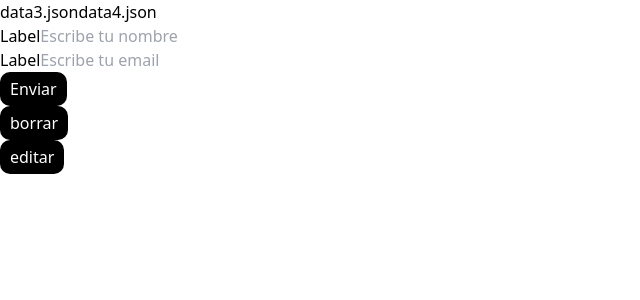
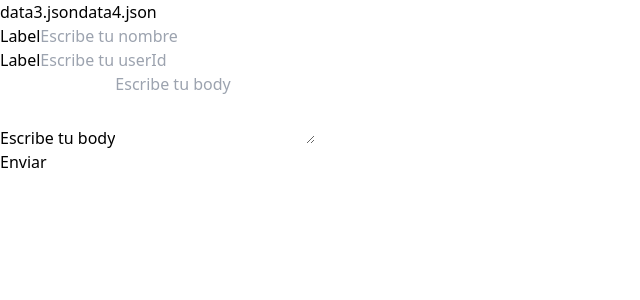
Before and after one commit to Alonso-Roano/Niux-Booking, a React (Vite) app: page / in a window 1280 px wide. Shown: the top 300 px of the page, without its empty margins (0-640 px from the left). Built offline with nearby package versions, Linux system fonts and the light colour scheme; a web font is replaced by a local one.

Commit message:
Agregar get y post

```diff
--- a/public/json/data3.json
+++ b/public/json/data3.json
@@ -1,23 +1,23 @@
 {
-    "inputs": [
+    "input": [
         {
             "props":{
-                "id": "username",
-                "name": "username",
+                "id": "title",
+                "name": "title",
                 "placeholder": "Escribe tu nombre",
                 "className": "input-text",
                 "type": "text",
                 "required": true
             },
             "className":"css",
-            "cantWrite":"/.()",
+            "cantWrite":"yogr",
             "labelContent":"Label",
             "labelCss":"css"
         },
         {
             "props":{
-                "identifier":"email",
-                "type": "email",
+                "identifier":"userId",
+                "type": "number",
                 "required": true
             },
             "cantWrite":"/.()",
@@ -29,16 +29,16 @@
     "textarea": [
         {
             "props":{
-                "id": "info",
-                "name": "info",
-                "placeholder": "Escribe tu info",
-                "className": "textarea-info",
+                "id": "body",
+                "name": "body",
+                "placeholder": "Escribe tu body",
+                "className": "textarea-body",
                 "type": "text",
                 "required": true
             },
             "className":"css",
             "cantWrite":"*",
-            "labelContent":"Escribe tu info",
+            "labelContent":"Escribe tu body",
             "labelCss":"label-css"
         }
     ],
@@ -49,24 +49,9 @@
                 "name": "submit",
                 "type": "button",
                 "label": "Enviar",
-                "className":"bg-gray-200"
+                "className":"h-10 px-6 font-semibold rounded-md bg-black text-white"
             },
-            "onClickId":"si",
-            "className": "bg-gray-200"
-        },
-        {
-            "props": {
-                "identifier":"borrar",
-                "label":"borrar"
-            },
-            "className": "bg-gray-200"
-        },
-        {
-            "props": {
-                "identifier":"editar",
-                "label":"editar"
-            },
-            "className": "bg-gray-200"
+            "onClickId":"si"
         }
     ]
 }
--- a/public/json/data4.json
+++ b/public/json/data4.json
@@ -1,5 +1,5 @@
 {
-    "inputs": [
+    "input": [
         {
             "props":{
                 "id": "password",
--- a/src/App.css
+++ b/src/App.css
@@ -1,15 +1 @@
 @import "https://www.nerdfonts.com/assets/css/webfont.css";
-
-.buttonContainer button{
-    background-color: black;
-    color: white;
-    border-radius: 10px;
-    padding: 5px 10px;
-    transition: all .3s ease-in-out;
-}
-.buttonContainer button:hover{
-    background-color: #222;
-}
-.buttonContainer button:active{
-    transform: scale(.90);
-}
--- a/src/constructors/Add.tsx
+++ b/src/constructors/Add.tsx
@@ -3,6 +3,7 @@ import utils from "../functions/Utils"
 import Request from "../functions/Requests";
 import Input from "./Input";
 import Button from "./Button";
+import Textarea from "./Textarea";
 
 function Add({ data }: any) {
 
@@ -10,13 +11,20 @@ function Add({ data }: any) {
     const [body, setBody] = useState<{ [key: string]: any }>({});
     const [error, setError] = useState<{ [key: string]: any }>({});
 
-    useEffect(() => { Request.read(setDatos, data); setError({})}, [data]);
+    useEffect(() => {
+        Request.read(setDatos, data); setError({})
+    }, [data]);
 
     const click = (event:React.MouseEvent<HTMLButtonElement>, type:string, params:any) => {
         console.log(event, params)
         switch (type) {
-            case 'si': utils.showToast({title:"Esta seguro "+params+"?", icon: "error"} ); return;
+            case 'si': enviar(); return;
         }
+    }
+
+    const enviar = () => {
+        const url="https://jsonplaceholder.typicode.com/posts";
+        Request.post(url, body, null, {data:datos, setErrors:setError, setBody:setBody});
     }
 
     return (
@@ -24,7 +32,8 @@ function Add({ data }: any) {
         {utils.checkJson(datos) ? (
             <>
                 <Input data={datos} setBody={setBody} body={body} errors={error}/>
-                <Button data={datos} Click={click} params={["Carlos",{id:1,nombre:"hola",correo:"sijaja"},1]}></Button>
+                <Textarea data={datos} setBody={setBody} body={body} errors={error}/>
+                {datos.buttons ? <Button data={datos} Click={click} params={["Carlos",{id:1,nombre:"hola",correo:"sijaja"},1]}></Button> : <></>}
             </>
            ) : (
             <>Cargando...</>
--- a/src/constructors/Button.tsx
+++ b/src/constructors/Button.tsx
@@ -7,6 +7,7 @@ interface ButtonProps {
 }
 
 function Button({ data, Click, params}: ButtonProps) {
+    if(!data.buttons) return null;
     return (
         <div className="buttonContainer">
             {data.buttons.map((prop, index) => {
--- a/src/constructors/Input.tsx
+++ b/src/constructors/Input.tsx
@@ -1,16 +1,17 @@
 import utils from "../functions/Utils";
 
 interface DataProps {
-    data: { inputs: Array<{ [key: string]: any }> };
+    data: { input: Array<{ [key: string]: any }> };
     setBody: (event: React.ChangeEvent<HTMLInputElement>) => void;
     body: { [key: string]: any };
     errors: { [key: string]:boolean };
 }
 
 function Input({ data, setBody, body, errors}: DataProps) {
+    if(!data.input) return null;
     return (
         <div className="inputsContainer">
-            {data.inputs.map((prop, index) => {
+            {data.input.map((prop, index) => {
                 const { cantWrite, className = "css", labelCss = "css", errorContent="Este campo es necesario", errorCss="input-error", props } = prop;
                 const inputProp = utils.formatProps("input", props);
                 return (
--- a/src/constructors/Textarea.tsx
+++ b/src/constructors/Textarea.tsx
@@ -8,6 +8,7 @@ interface DataProps {
 }
 
 function Textarea({ data, setBody, body, errors}: DataProps) {
+    if(!data.textarea) return null;
     return (
         <div className="textareaContainer">
             {data.textarea.map((prop, index) => {
--- a/src/functions/Requests.ts
+++ b/src/functions/Requests.ts
@@ -1,3 +1,13 @@
+import axios from "axios";
+import Utils from "./Utils";
+interface PostParams {
+  setBody?: React.Dispatch<React.SetStateAction<any>>;
+  setErrors?: React.Dispatch<React.SetStateAction<any>>;
+  data?: any;
+  mensaje?: string;
+  setReponse?: React.Dispatch<React.SetStateAction<any[]>>;
+}
+
 async function readJson(filePath: string) {
   try {
     const response = await fetch(`./json/${filePath}`);
@@ -12,9 +22,46 @@ async function readJson(filePath: string) {
   }
 }
 
-const read = async (setData: React.Dispatch<React.SetStateAction<any[]>>, data:string) => {
+const setToken = (token: any) => { return { headers: { 'Authorization': `Bearer ${token ? token : "token"}` } } }
+
+const read = async (setData: React.Dispatch<React.SetStateAction<any[]>>, data: string) => {
   const jsonData = await readJson(data);
   setData(jsonData);
 };
 
-export default {read};
+const get = async (url: string, setData: React.Dispatch<React.SetStateAction<any[]>>, token?: any) => {
+  const headers = setToken(token);
+  try {
+    const response = await axios.get(url, headers);
+    if (!response.data) {
+      throw new Error('Error al cargar los datos');
+    }
+    const data = response.data.results;
+    setData(data);
+  } catch (error) {
+    console.error("Error al obtener los datos:", error);
+    setData([]);
+  }
+}
+
+const post = async (url: string, body: any, token?: any, params: PostParams = {}) => {
+  const { setBody, mensaje = "Datos enviados correctamente", setReponse, setErrors, data } = params;
+  const headers = setToken(token);
+  if(Utils.validateInputs(body, data, setErrors)){
+    try {
+      const response = await axios.post(url, body, headers);
+      if (!response.data) {
+        throw new Error('Error al enviar los datos');
+      }
+      if (setReponse) setReponse(response.data)
+      if (setBody) setBody({});
+      Utils.showToast({ title: mensaje, icon: "success" })
+    } catch (error) {
+      console.error("Error al enviar los datos:", error);
+    }
+  }
+
+}
+
+
+export default { read, get, post };
--- a/src/functions/Utils.ts
+++ b/src/functions/Utils.ts
@@ -126,5 +126,38 @@ const confirmToast = (params: any, confirmFunction: any) => {
     });
 }
 
+const getInputs = (data: any): string[] => {
+    const result: string[] = [];
 
-export default { checkJson, inputBody, formatProps, showToast, confirmToast };
+    const inputTypes = ['input', 'textarea', 'select', 'radio', 'checkbox'];
+
+    inputTypes.forEach((type) => {
+        if (data[type]) {
+            data[type]?.forEach((element: any) => {
+                const nameOrIdentifier = element.props.name || element.props.identifier;
+                if (nameOrIdentifier) {
+                    result.push(nameOrIdentifier);
+                }
+            });
+        }
+    });
+
+    return result;
+};
+
+const validateInputs = (body: { [key: string]: any }, data: any, setErrors:any) => {
+    if(!(setErrors && data)) return true;
+    setErrors((prevState:any) => Object.fromEntries(Object.keys(prevState).map(key => [key, false])));
+    const names = getInputs(data);
+    const emptyFields = names.filter(name => !body[name] && body[name] !== true);
+
+    if(emptyFields.length === 0) return true;
+
+    console.log(emptyFields);
+    console.log(body)
+
+    emptyFields.forEach(field => setErrors((prevErrors:any) => ({...prevErrors, [field]: true })));
+    return false;
+};
+
+export default { checkJson, inputBody, formatProps, showToast, confirmToast, validateInputs };
```
